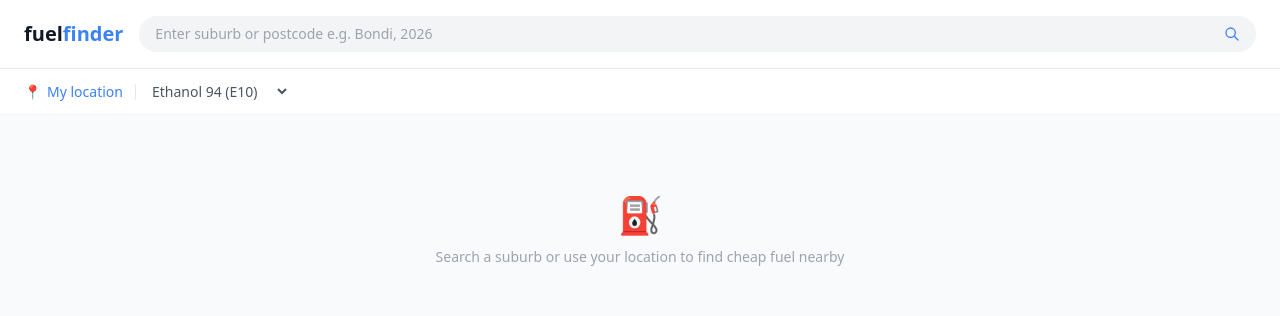
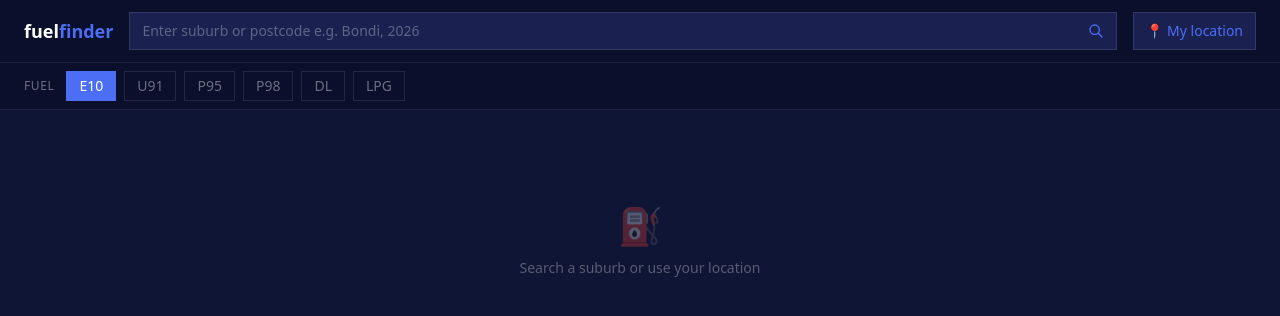
Before and after one commit to AneetKaur033/petrol-price-finder, a React (Vite) app: page / in a window 1280 px wide. Shown: the top 316 px of the page. Built offline with nearby package versions, Linux system fonts and the light colour scheme.

Commit message:
new theme

```diff
--- a/src/App.tsx
+++ b/src/App.tsx
@@ -103,10 +103,10 @@ function App() {
     : null
 
   const getPriceColor = (price: number) => {
-    if (!avgPrice) return 'text-gray-900'
-    if (price <= avgPrice - 3) return 'text-green-600'
-    if (price >= avgPrice + 3) return 'text-red-500'
-    return 'text-orange-500'
+    if (!avgPrice) return 'text-white'
+    if (price <= avgPrice - 3) return 'text-green-400'
+    if (price >= avgPrice + 3) return 'text-red-400'
+    return 'text-orange-400'
   }
 
   const getSortedStations = () => {
@@ -123,124 +123,140 @@ function App() {
   }
 
   return (
-    <div className="min-h-screen bg-gray-50">
+    <div className="min-h-screen" style={{ backgroundColor: '#0f1535', color: 'white' }}>
 
-      {/* Top Nav */}
-      <div className="bg-white border-b border-gray-200 px-6 py-4 flex items-center gap-4">
-        <h1 className="text-xl font-bold text-gray-900">
-          fuel<span className="text-blue-500">finder</span>
+      {/* Row 1: Nav */}
+      <div style={{ backgroundColor: '#0a0f2c', borderBottom: '1px solid rgba(255,255,255,0.08)' }}
+        className="px-6 py-3 flex items-center gap-4">
+        <h1 className="text-lg font-bold shrink-0">
+          fuel<span style={{ color: '#4c6ef5' }}>finder</span>
         </h1>
-        <div className="flex-1 flex items-center bg-gray-100 rounded-full px-4 py-2 gap-2">
+
+        <div className="flex-1 flex items-center gap-2 px-3 py-2"
+          style={{ backgroundColor: '#1a2150', border: '1px solid rgba(255,255,255,0.1)' }}>
           <input
             type="text"
             value={search}
             onChange={e => setSearch(e.target.value)}
             onKeyDown={e => e.key === 'Enter' && handleSearch()}
             placeholder="Enter suburb or postcode e.g. Bondi, 2026"
-            className="flex-1 bg-transparent text-sm text-gray-700 placeholder-gray-400 focus:outline-none"
+            className="flex-1 bg-transparent text-sm text-white placeholder-white/30 focus:outline-none"
           />
           <button onClick={handleSearch} disabled={loading}>
-            <svg className="w-4 h-4 text-blue-500" fill="none" stroke="currentColor" viewBox="0 0 24 24">
+            <svg className="w-4 h-4" style={{ color: '#4c6ef5' }} fill="none" stroke="currentColor" viewBox="0 0 24 24">
               <path strokeLinecap="round" strokeLinejoin="round" strokeWidth={2} d="M21 21l-6-6m2-5a7 7 0 11-14 0 7 7 0 0114 0z" />
             </svg>
           </button>
         </div>
-      </div>
 
-      {/* Filters Bar */}
-      <div className="bg-white border-b border-gray-100 px-6 py-3 flex items-center gap-3">
         <button
           onClick={handleUseLocation}
           disabled={locationLoading}
-          className="flex items-center gap-1.5 text-sm text-blue-500 font-medium"
+          className="shrink-0 text-sm font-medium px-3 py-2 flex items-center gap-1.5"
+          style={{ backgroundColor: '#1a2150', border: '1px solid rgba(255,255,255,0.1)', color: '#4c6ef5' }}
         >
-          <span>📍</span>
-          {locationLoading ? 'Locating...' : 'My location'}
+          📍 {locationLoading ? 'Locating...' : 'My location'}
         </button>
+      </div>
 
-        <div className="w-px h-4 bg-gray-200" />
-
-        <select
-          value={fuelType}
-          onChange={e => setFuelType(e.target.value)}
-          className="text-sm text-gray-600 bg-transparent focus:outline-none"
-        >
+      {/* Row 2: Fuel type */}
+      <div style={{ backgroundColor: '#0a0f2c', borderBottom: '1px solid rgba(255,255,255,0.08)' }}
+        className="px-6 py-2 flex items-center gap-3">
+        <span className="text-xs text-white/40 uppercase tracking-wider">Fuel</span>
+        <div className="flex gap-2">
           {FUEL_TYPES.map(f => (
-            <option key={f.value} value={f.value}>{f.label}</option>
+            <button
+              key={f.value}
+              onClick={() => setFuelType(f.value)}
+              className="text-sm px-3 py-1 font-medium"
+              style={{
+                backgroundColor: fuelType === f.value ? '#4c6ef5' : 'transparent',
+                color: fuelType === f.value ? 'white' : 'rgba(255,255,255,0.4)',
+                border: fuelType === f.value ? '1px solid #4c6ef5' : '1px solid rgba(255,255,255,0.1)',
+              }}
+            >
+              {f.value}
+            </button>
           ))}
-        </select>
+        </div>
       </div>
 
       {/* Error */}
       {error && (
-        <div className="mx-6 mt-4 bg-red-50 border border-red-200 text-red-600 px-4 py-3 rounded-xl text-sm">
+        <div className="mx-6 mt-4 px-4 py-3 text-sm text-red-300"
+          style={{ backgroundColor: 'rgba(239,68,68,0.1)', border: '1px solid rgba(239,68,68,0.3)' }}>
           {error}
         </div>
       )}
 
       {/* Loading */}
       {loading && (
-        <div className="text-center py-16 text-gray-400 text-sm">Finding cheapest prices...</div>
+        <div className="text-center py-16 text-white/40 text-sm">Finding cheapest prices...</div>
       )}
 
       {/* Empty state */}
       {!data && !loading && !error && (
-        <div className="text-center py-20 text-gray-400">
+        <div className="text-center py-24 text-white/30">
           <p className="text-4xl mb-3">⛽</p>
-          <p className="text-sm">Search a suburb or use your location to find cheap fuel nearby</p>
+          <p className="text-sm">Search a suburb or use your location</p>
         </div>
       )}
 
       {/* Results */}
       {data && !loading && (
-        <div className="max-w-2xl mx-auto px-4 mt-6 pb-10">
+        <div className="max-w-3xl mx-auto px-6 mt-6 pb-10">
           <div className="flex justify-between items-center mb-4">
-            <p className="text-sm text-gray-400">
+            <p className="text-sm text-white/40">
               {data.stations.length} stations · avg {avgPrice?.toFixed(1)}¢/L
             </p>
-            <div className="flex bg-gray-100 rounded-lg p-1">
+            <div className="flex" style={{ border: '1px solid rgba(255,255,255,0.1)' }}>
               <button
                 onClick={() => setSortMode('price')}
-                className={`px-3 py-1 rounded-md text-sm font-medium transition-all ${
-                  sortMode === 'price' ? 'bg-white text-blue-600 shadow-sm' : 'text-gray-400'
-                }`}
+                className="px-4 py-1.5 text-sm font-medium"
+                style={{
+                  backgroundColor: sortMode === 'price' ? '#4c6ef5' : 'transparent',
+                  color: sortMode === 'price' ? 'white' : 'rgba(255,255,255,0.4)',
+                }}
               >
                 Price
               </button>
               <button
                 onClick={() => setSortMode('distance')}
-                className={`px-3 py-1 rounded-md text-sm font-medium transition-all ${
-                  sortMode === 'distance' ? 'bg-white text-blue-600 shadow-sm' : 'text-gray-400'
-                }`}
+                className="px-4 py-1.5 text-sm font-medium"
+                style={{
+                  backgroundColor: sortMode === 'distance' ? '#4c6ef5' : 'transparent',
+                  color: sortMode === 'distance' ? 'white' : 'rgba(255,255,255,0.4)',
+                  borderLeft: '1px solid rgba(255,255,255,0.1)',
+                }}
               >
                 Distance
               </button>
             </div>
           </div>
 
-          <div className="space-y-3">
+          <div className="space-y-2">
             {getSortedStations().map(({ station, price }, index) => {
               const saving = avgPrice ? (avgPrice - price!.price).toFixed(1) : null
 
               return (
-                <div key={station.code} className="bg-white rounded-2xl p-4 shadow-sm border border-gray-100">
+                <div
+                  key={station.code}
+                  className="p-4"
+                  style={{ backgroundColor: '#1a2150', borderLeft: index === 0 && sortMode === 'price' ? '3px solid #22c55e' : index === 0 && sortMode === 'distance' ? '3px solid #4c6ef5' : '3px solid transparent' }}
+                >
                   <div className="flex justify-between items-start">
                     <div className="flex-1 pr-4">
                       <div className="flex items-center gap-2 mb-1">
                         {index === 0 && sortMode === 'price' && (
-                          <span className="bg-green-50 text-green-600 text-xs px-2 py-0.5 rounded-full font-medium border border-green-100">
-                            Cheapest
-                          </span>
+                          <span className="text-xs font-medium text-green-400">CHEAPEST</span>
                         )}
                         {index === 0 && sortMode === 'distance' && (
-                          <span className="bg-blue-50 text-blue-600 text-xs px-2 py-0.5 rounded-full font-medium border border-blue-100">
-                            Closest
-                          </span>
+                          <span className="text-xs font-medium text-blue-400">CLOSEST</span>
                         )}
                       </div>
-                      <h2 className="font-semibold text-gray-900">{station.name}</h2>
-                      <p className="text-gray-400 text-sm mt-0.5">{station.address}</p>
-                      <p className="text-gray-400 text-sm mt-1">
+                      <h2 className="font-semibold text-white text-sm">{station.name}</h2>
+                      <p className="text-white/30 text-xs mt-0.5">{station.address}</p>
+                      <p className="text-white/30 text-xs mt-1">
                         📍 {station.location.distance.toFixed(1)} km away
                       </p>
                     </div>
@@ -248,11 +264,9 @@ function App() {
                       <p className={`text-3xl font-bold ${getPriceColor(price!.price)}`}>
                         {price!.price}
                       </p>
-                      <p className="text-gray-400 text-xs">¢/litre</p>
+                      <p className="text-white/30 text-xs">¢/litre</p>
                       {saving && parseFloat(saving) > 0 && (
-                        <p className="text-green-500 text-xs mt-1">
-                          Save {saving}¢/L
-                        </p>
+                        <p className="text-green-400 text-xs mt-1">Save {saving}¢</p>
                       )}
                     </div>
                   </div>
```
